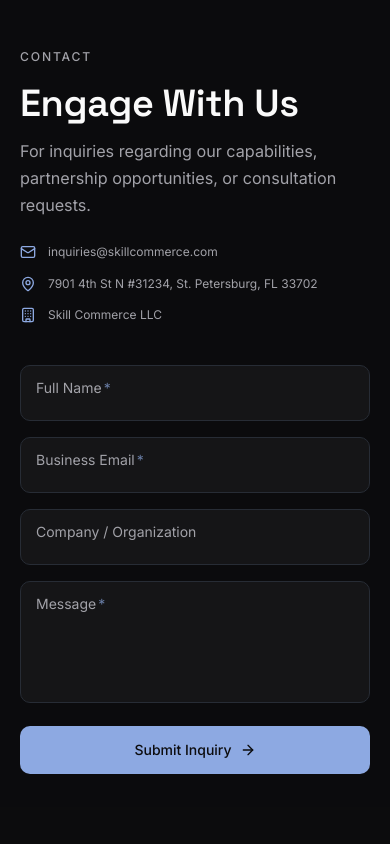
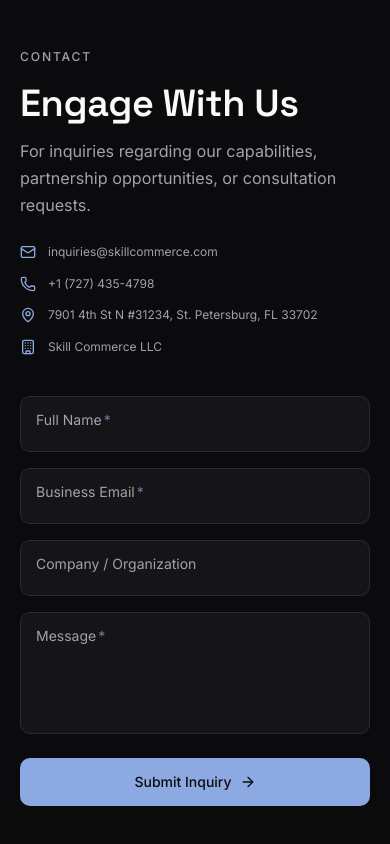
Before and after one commit to meshezabelxrufus/Skill-Commerce, a Next.js app: page / in a window 390 px wide. Shown: the part 5544-6388 px from the top of the page. Built offline with nearby package versions, Linux system fonts and the light colour scheme.

Commit message:
feat: add phone number +1 (727) 435-4798 to contact section with clickable tel: link

```diff
--- a/components/Contact.tsx
+++ b/components/Contact.tsx
@@ -2,7 +2,7 @@
 
 import { useState, useEffect, useRef } from "react";
 import { motion, AnimatePresence } from "framer-motion";
-import { Mail, MapPin, Building, ArrowRight, CheckCircle } from "lucide-react";
+import { Mail, MapPin, Building, Phone, ArrowRight, CheckCircle } from "lucide-react";
 import gsap from "gsap";
 import { ScrollTrigger } from "gsap/ScrollTrigger";
 import { MagneticButton } from "@/components/motion/MagneticButton";
@@ -162,10 +162,11 @@ const Contact = () => {
             </div>
             <div className="space-y-3 sm:space-y-4">
               {[
-                { Icon: Mail, text: "inquiries@skillcommerce.com" },
-                { Icon: MapPin, text: "7901 4th St N #31234, St. Petersburg, FL 33702" },
-                { Icon: Building, text: "Skill Commerce LLC" },
-              ].map(({ Icon, text }) => (
+                { Icon: Mail, text: "inquiries@skillcommerce.com", href: "mailto:inquiries@skillcommerce.com" },
+                { Icon: Phone, text: "+1 (727) 435-4798", href: "tel:+17274354798" },
+                { Icon: MapPin, text: "7901 4th St N #31234, St. Petersburg, FL 33702", href: undefined },
+                { Icon: Building, text: "Skill Commerce LLC", href: undefined },
+              ].map(({ Icon, text, href }) => (
                 <motion.div
                   key={text}
                   className="flex items-start gap-3 text-muted-foreground"
@@ -173,7 +174,16 @@ const Contact = () => {
                   transition={{ type: "spring", stiffness: 400, damping: 25 }}
                 >
                   <Icon className="w-4 h-4 text-primary flex-shrink-0 mt-0.5" />
-                  <span className="text-xs sm:text-sm leading-relaxed break-all">{text}</span>
+                  {href ? (
+                    <a
+                      href={href}
+                      className="text-xs sm:text-sm leading-relaxed break-all hover:text-foreground transition-colors duration-200"
+                    >
+                      {text}
+                    </a>
+                  ) : (
+                    <span className="text-xs sm:text-sm leading-relaxed break-all">{text}</span>
+                  )}
                 </motion.div>
               ))}
             </div>
```
